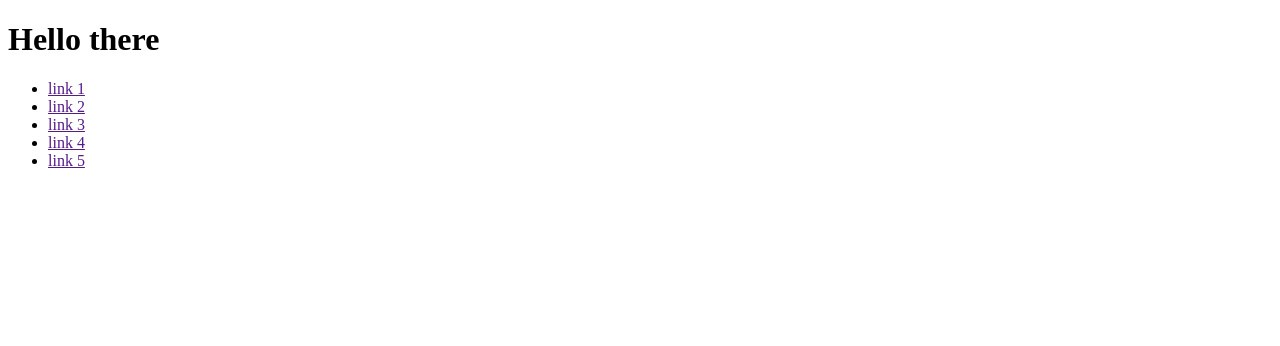
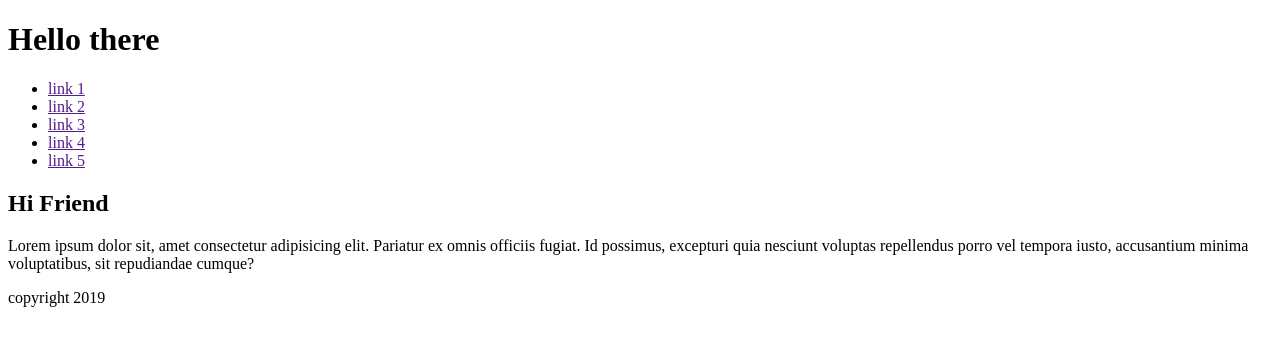
Before and after one commit to rubenrg/ruben, a plain HTML site: page index.html in a window 1280 px wide. Drawn offline with Linux system fonts and the light colour scheme.

Commit message:
started styling

```diff
--- a/css/base.css
+++ b/css/base.css
@@ -0,0 +1,5 @@
+body {
+    background-color: #333;
+    color: #fff;
+
+}
--- a/index.html
+++ b/index.html
@@ -22,6 +22,12 @@
             </ul>
         </nav>
     </header>
+    <main id="center">
+        <h2>Hi Friend</h2>
+        <p>Lorem ipsum dolor sit, amet consectetur adipisicing elit. Pariatur ex omnis officiis fugiat. Id possimus, excepturi quia nesciunt voluptas repellendus porro vel tempora iusto, accusantium minima voluptatibus, sit repudiandae cumque?</p>
+    </main>
+
+    <footer>copyright 2019</footer>
 
 
 
```
